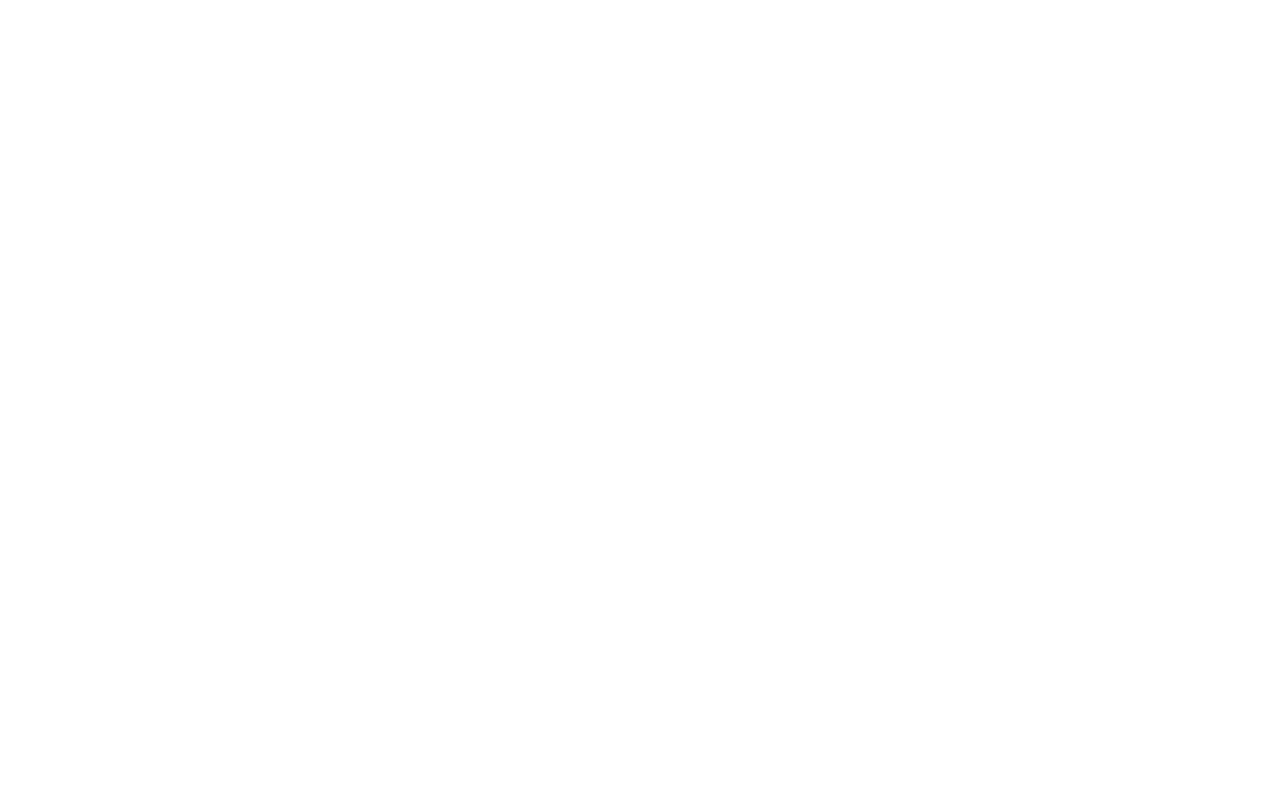
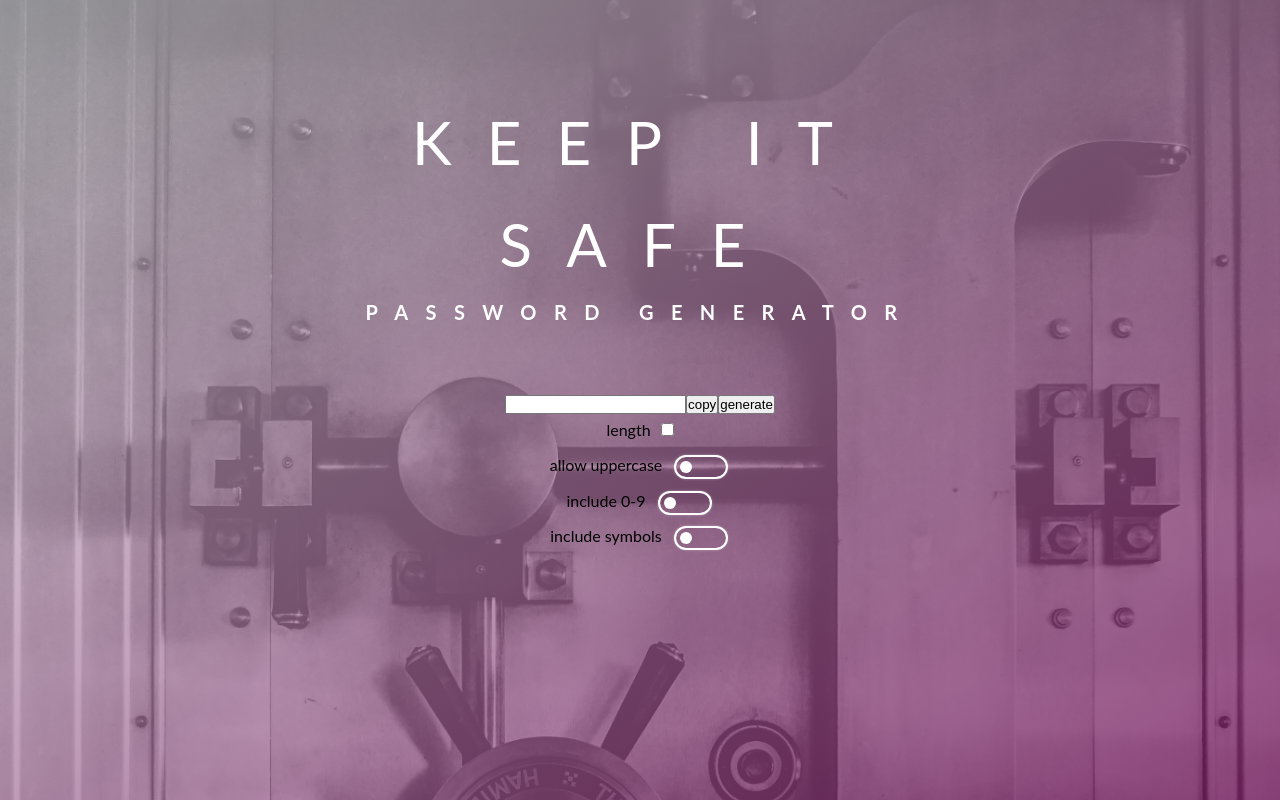
Before and after one commit to krsldz/password-generator, a React (Create React App) app: page / in a window 1280 px wide. Built offline with nearby package versions, Linux system fonts and the light colour scheme.

Commit message:
01 - add basic components and add styles

```diff
--- a/src/App.module.css
+++ b/src/App.module.css
@@ -1,3 +1,30 @@
+* {
+  margin: 0;
+  padding: 0;
+  box-sizing: border-box;
+}
+
+body {
+  font-family: 'Lato', sans-serif;
+  font-weight: 400;
+  font-size: 16px;
+  line-height: 1.7;
+  color: black;
+  /* padding: 30px; */
+}
+
 .app {
-  text-align: center;
+  background-image: linear-gradient(
+    to right bottom, rgba(245, 246, 252, 0.52), rgba(117, 19, 93, 0.73)),
+  url(/src/images/jason-dent-3wPJxh-piRw-unsplash.jpg);
+  background-size:cover;
+  background-repeat:no-repeat;
+  background-color: #091521;
+  background-position: top;
+  height: 100vh;
+  display: flex;
+  align-items: center;
+  flex-direction: column;
+  gap: 1rem;
+  /* clip-path: polygon(0 0, 100% 0, 100% 75vh, 0 100%); */
 }
--- a/src/App.tsx
+++ b/src/App.tsx
@@ -1,7 +1,12 @@
 import React, { FC } from 'react';
+import MainPage from './components/MainPage/MainPage';
 
 import styles from './App.module.css';
 
-const App: FC = () => <div className={styles.app} />;
+const App: FC = () => (
+  <div className={styles.app}>
+    <MainPage />
+  </div>
+);
 
 export default App;
--- /dev/null
+++ b/src/components/ControlCenter/ControlCenter.module.css
@@ -0,0 +1,59 @@
+.wrap {
+  /* margin-top: 18px;
+  display: grid;
+  column-gap: 10px;
+  row-gap: 10px;
+  grid-template-columns: repeat(2, 1fr); */
+}
+
+.switch{
+  display: inline-block;
+  width: 50px;
+  height: 20px;
+  margin: 4px;
+  transform: translateY(50%);
+  position: relative;
+}
+
+.switch input {
+  display: none;
+}
+
+.slider {
+  position: absolute;
+  top: 0;
+  bottom: 0;
+  left: 0;
+  right: 0;
+  border-radius: 30px;
+  box-shadow: 0 0 0 2px white, 0 0 4px white;
+  cursor: pointer;
+  border: 4px solid transparent;
+  overflow: hidden;
+  transition: 0.2s;
+}
+
+.slider:before {
+  position: absolute;
+  content: "";
+  width: 50%;
+  height: 100%;
+  background-color: white;
+  border-radius: 30px;
+  transform: translateX(-30px);
+  transition: 0.2s;
+}
+
+input:checked + .slider:before {
+  transform: translateX(7px);
+  width: 30%;
+  background-color: limeGreen;
+}
+
+input:checked + .slider {
+  box-shadow: 0 0 0 2px limeGreen, 0 0 8px limeGreen;
+}
+
+.label {
+  margin-right: 10px;
+}
--- /dev/null
+++ b/src/components/ControlCenter/ControlCenter.tsx
@@ -0,0 +1,37 @@
+import React, { type FC, memo } from 'react';
+import styles from './ControlCenter.module.css';
+
+const ControlCenter: FC = () => {
+  const link = () => console.info('hi');
+
+  return (
+    <div className={styles.wrap}>
+      <div>
+        <span className={styles.label}>length</span>
+        <input type="checkbox" />
+      </div>
+      <div>
+        <span className={styles.label}>allow uppercase</span>
+        <label className={styles.switch}>
+          <input type="checkbox" />
+          <span className={styles.slider} />
+        </label>
+      </div>
+      <div>
+        <span className={styles.label}>include 0-9</span>
+        <label className={styles.switch}>
+          <input type="checkbox" />
+          <span className={styles.slider} />
+        </label>
+      </div>
+      <div>
+        <span className={styles.label}>include symbols</span>
+        <label className={styles.switch}>
+          <input type="checkbox" />
+          <span className={styles.slider} />
+        </label>
+      </div>
+    </div>
+  );
+};
+export default memo(ControlCenter);
--- /dev/null
+++ b/src/components/InputBlock/InputBlock.tsx
@@ -0,0 +1,15 @@
+import React, { type FC, memo } from 'react';
+import styles from './InputBlock.module.css';
+
+const InputBlock: FC = () => {
+  const link = () => console.info('hi');
+
+  return (
+    <div className={styles.wrap}>
+      <input />
+      <button>copy</button>
+      <button>generate</button>
+    </div>
+  );
+};
+export default memo(InputBlock);
--- /dev/null
+++ b/src/components/MainPage/MainPage.module.css
@@ -0,0 +1,73 @@
+.wrap {
+  position: absolute;
+  top: 40%;
+  left: 50%;
+  transform: translate(-50%, -50%);
+  text-align: center;
+}
+
+
+.header {
+  /* height: 95vh; */
+  /* clip-path: polygon(0 0, 100% 0, 100% 75vh, 0 100%); */
+}
+
+
+.headerWrap {
+  color: #fff;
+  text-transform: uppercase;
+  backface-visibility: hidden;
+  margin-bottom: 60px;
+}
+
+.mainTitle {
+  display: block;
+  font-size: 60px;
+  font-weight: 400;
+  letter-spacing: 35px;
+  animation-name: moveInLeft;
+  animation-duration:  1s;
+  animation-timing-function: ease-out ;
+}
+
+.subTitle {
+  display: block;
+  font-size: 20px;
+  font-weight: 700;
+  letter-spacing: 17.4px;
+  animation: moveInRight 1s ease-out ;
+}
+
+@keyframes moveInLeft {
+  0% {
+    opacity: 0;
+    transform: translateX(-100px);
+  }
+
+  80% {
+    transform: translateX(10px);
+  }
+
+  100% {
+    opacity: 1 ;
+    transform: translate(0);
+  }
+}
+
+
+
+@keyframes moveInRight {
+  0% {
+    opacity: 0;
+    transform: translateX(100px);
+  }
+
+  80% {
+    transform: translateX(-10px);
+  }
+
+  100% {
+    opacity: 1 ;
+    transform: translate(0);
+  }
+}
--- /dev/null
+++ b/src/components/MainPage/MainPage.tsx
@@ -0,0 +1,23 @@
+import React, { type FC, memo } from 'react';
+import ControlCenter from '../ControlCenter/ControlCenter';
+import InputBlock from '../InputBlock/InputBlock';
+
+import styles from './MainPage.module.css';
+
+const MainPage: FC = () => {
+  const link = () => console.info('hi');
+
+  return (
+    <div className={styles.header}>
+      <div className={styles.wrap}>
+        <h1 className={styles.headerWrap}>
+          <span className={styles.mainTitle}>Keep it safe</span>
+          <span className={styles.subTitle}>password generator</span>
+        </h1>
+        <InputBlock />
+        <ControlCenter />
+      </div>
+    </div>
+  );
+};
+export default memo(MainPage);
```
Also changed, not shown: .eslintrc.json, src/components/InputBlock/InputBlock.module.css (added), src/images/jason-dent-3wPJxh-piRw-unsplash.jpg (added), src/images/regularguy-eth--o90yRQoXAM-unsplash.jpg (added).
